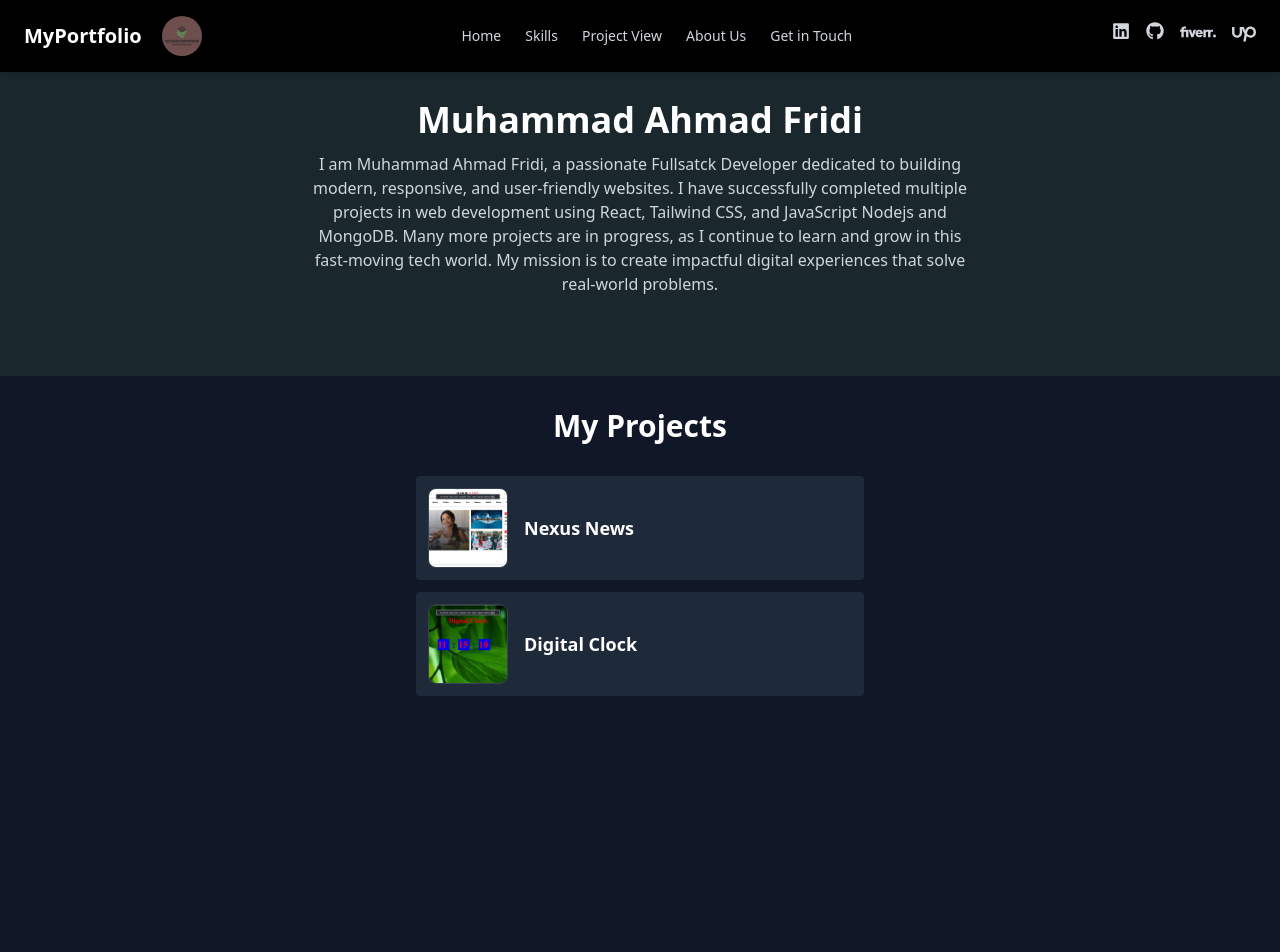
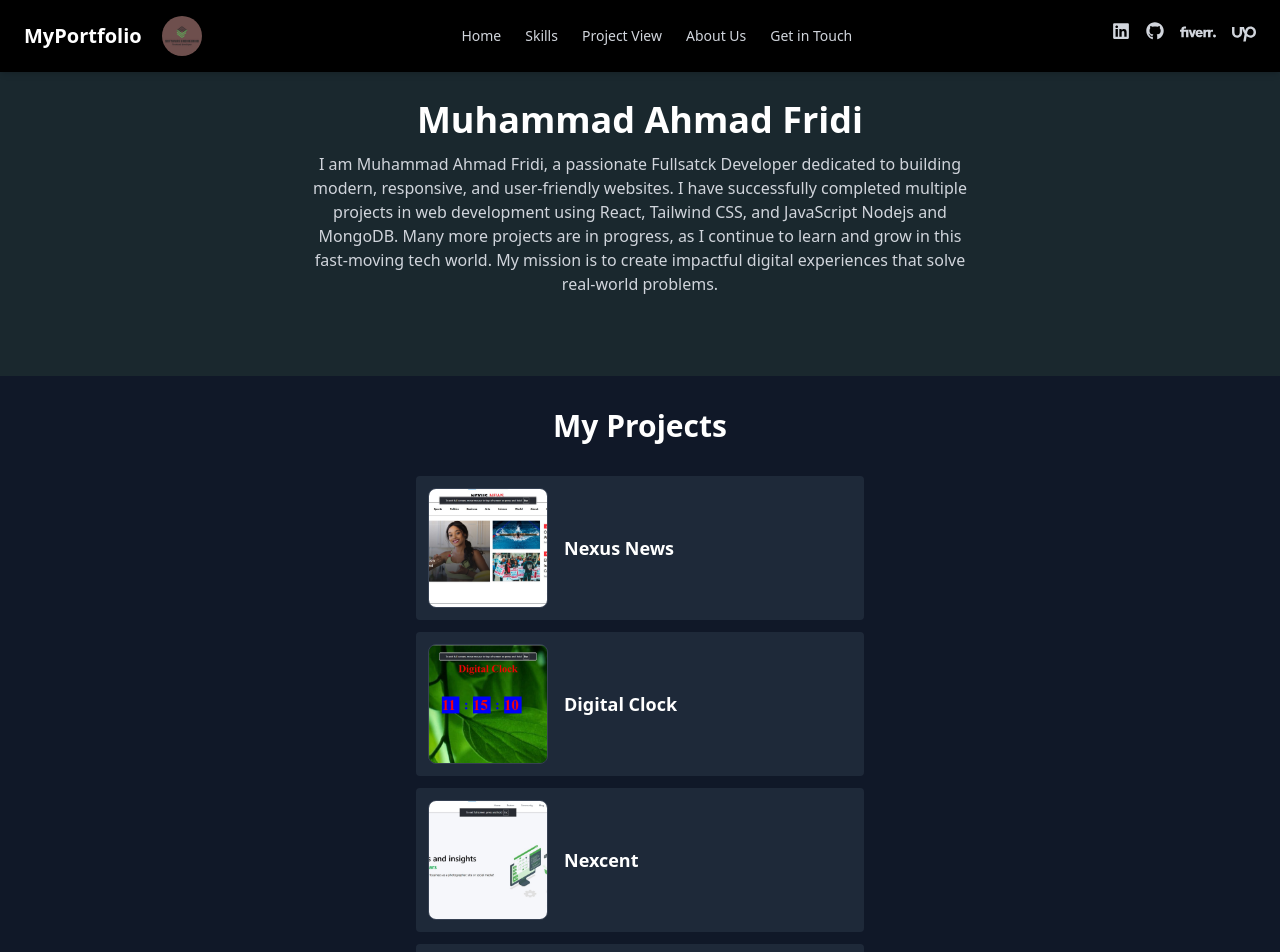
Before and after one commit to Ahmad-WebOfficial/Portfolio-Ahmad, a React (Vite) app: page /projects in a window 1280 px wide. Shown: the top 952 px of the page. Built offline with nearby package versions, Linux system fonts and the light colour scheme.

Commit message:
Update View.jsx

```diff
--- a/src/components/View.jsx
+++ b/src/components/View.jsx
@@ -2,6 +2,10 @@ import React from "react";
 import img1 from "../images/img77.jpg";
 import imgNews from "../images/news.jpg";
 import imgClock from "../images/clock.jpg";
+import books from "../images/books.jpg";
+import nexcent from "../images/nexcent.jpg";
+
+
 import Head from "../components/Head";
 import Foter from "../components/Foter";
 
@@ -17,6 +21,17 @@ const ProjectManager = () => {
       url: "https://perfect-clock-ten.vercel.app/",
       image: imgClock,
     },
+    {
+      name: "Nexcent",
+      url: "https://perfect-nexcent.vercel.app/",
+      image: nexcent,
+    },
+{
+      name: "Books",
+      url: "https://perfect-books.vercel.app/",
+      image: books,
+    },
+
   ];
 
   return (
@@ -65,7 +80,7 @@ const ProjectManager = () => {
                 <img
                   src={project.image}
                   alt={project.name}
-                  className="w-20 h-20 object-cover rounded-lg border border-gray-700"
+                  className="w-30 h-30 object-cover rounded-lg border border-gray-700"
                 />
                 <span className="text-lg font-semibold text-white">
                   {project.name}
```
